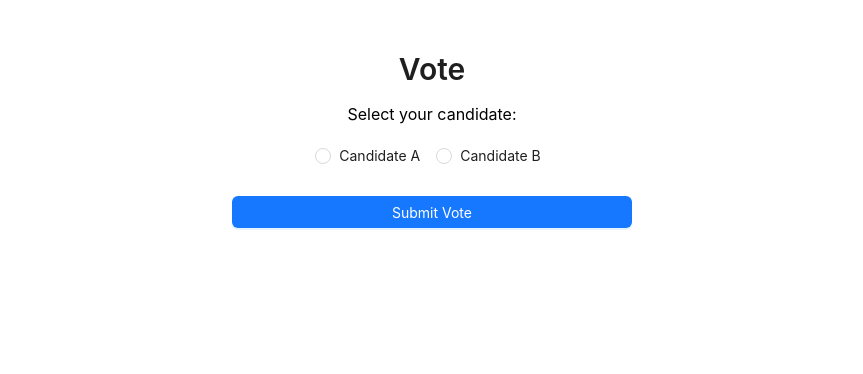
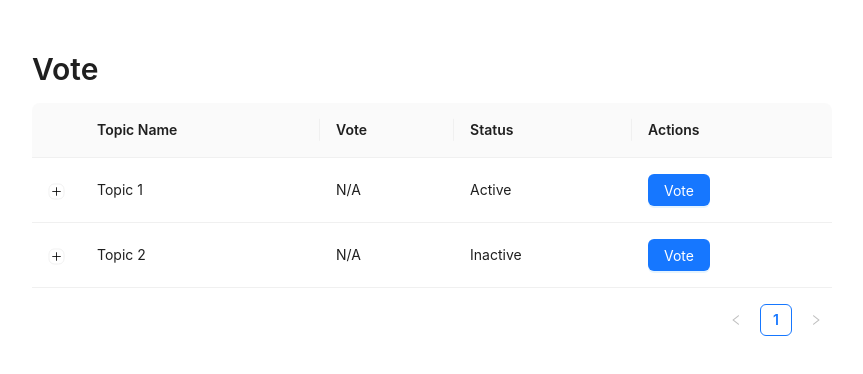
Before and after one commit to tinnguyen03/Online-Voting-System, a React (Create React App) app: page /vote in a window 1280 px wide. Shown: the top 374 px of the page, without its empty margins (208-1071 px from the left). Built offline with nearby package versions, Linux system fonts and the light colour scheme.

Commit message:
update VoteApp UI

```diff
--- a/src/pages/Vote.jsx
+++ b/src/pages/Vote.jsx
@@ -1,52 +1,110 @@
 import React, { useState } from "react";
-import { Form, Radio, Button, Typography } from "antd";
+import { Table, Button, Typography, Modal, Radio, Form, message } from "antd";
 
 const { Title } = Typography;
 
 const Vote = () => {
-  const [selectedCandidate, setSelectedCandidate] = useState("");
+  const [voteTopics, setVoteTopics] = useState([
+    {
+      id: 1,
+      name: "Topic 1",
+      description: "Description for Topic 1",
+      status: "active",
+      voted: null,
+    },
+    {
+      id: 2,
+      name: "Topic 2",
+      description: "Description for Topic 2",
+      status: "inactive",
+      voted: null,
+    },
+    // Add more topics as needed
+  ]);
+  const [isModalVisible, setIsModalVisible] = useState(false);
+  const [selectedTopic, setSelectedTopic] = useState(null);
+  const [form] = Form.useForm();
 
-  const onFinish = (values) => {
-    console.log("Selected Candidate:", values.candidate);
-    // Handle vote submission logic, such as calling an API to submit the vote
+  const showModal = (topic) => {
+    setSelectedTopic(topic);
+    setIsModalVisible(true);
   };
 
-  const onChange = (e) => {
-    setSelectedCandidate(e.target.value);
+  const handleOk = () => {
+    form.validateFields().then((values) => {
+      const updatedTopics = voteTopics.map((topic) =>
+        topic.id === selectedTopic.id ? { ...topic, voted: values.vote } : topic
+      );
+      setVoteTopics(updatedTopics);
+      setIsModalVisible(false);
+      message.success("Vote submitted successfully!");
+    });
   };
 
+  const handleCancel = () => {
+    setIsModalVisible(false);
+  };
+
+  const columns = [
+    {
+      title: "Topic Name",
+      dataIndex: "name",
+      key: "name",
+    },
+    {
+      title: "Vote",
+      dataIndex: "voted",
+      key: "voted",
+      render: (voted) =>
+        voted === null ? "N/A" : voted ? "Voted" : "Not Voted",
+    },
+    {
+      title: "Status",
+      dataIndex: "status",
+      key: "status",
+      render: (status) => (status === "active" ? "Active" : "Inactive"),
+    },
+    {
+      title: "Actions",
+      key: "actions",
+      render: (text, record) => (
+        <Button type="primary" onClick={() => showModal(record)}>
+          Vote
+        </Button>
+      ),
+    },
+  ];
+
   return (
-    <div
-      style={{ maxWidth: "400px", margin: "50px auto", textAlign: "center" }}
-    >
+    <div style={{ maxWidth: "800px", margin: "50px auto" }}>
       <Title level={2}>Vote</Title>
-      <p>Select your candidate:</p>
+      <Table
+        columns={columns}
+        dataSource={voteTopics}
+        rowKey="id"
+        expandable={{
+          expandedRowRender: (record) => <p>{record.description}</p>,
+        }}
+      />
 
-      <Form
-        name="vote"
-        layout="vertical"
-        initialValues={{ candidate: selectedCandidate }}
-        onFinish={onFinish}
+      <Modal
+        title="Vote"
+        visible={isModalVisible}
+        onOk={handleOk}
+        onCancel={handleCancel}
       >
-        {/* Candidate Selection */}
-        <Form.Item
-          name="candidate"
-          rules={[{ required: true, message: "Please select a candidate!" }]}
-        >
-          <Radio.Group onChange={onChange} value={selectedCandidate}>
-            <Radio value="Candidate A">Candidate A</Radio>
-            <Radio value="Candidate B">Candidate B</Radio>
-            {/* You can add more candidates here */}
-          </Radio.Group>
-        </Form.Item>
-
-        {/* Submit Button */}
-        <Form.Item>
-          <Button type="primary" htmlType="submit" block>
-            Submit Vote
-          </Button>
-        </Form.Item>
-      </Form>
+        <Form form={form} layout="vertical">
+          <Form.Item
+            name="vote"
+            rules={[{ required: true, message: "Please select an option!" }]}
+          >
+            <Radio.Group>
+              <Radio value={true}>Vote</Radio>
+              <Radio value={false}>Not Vote</Radio>
+            </Radio.Group>
+          </Form.Item>
+        </Form>
+      </Modal>
     </div>
   );
 };
```
